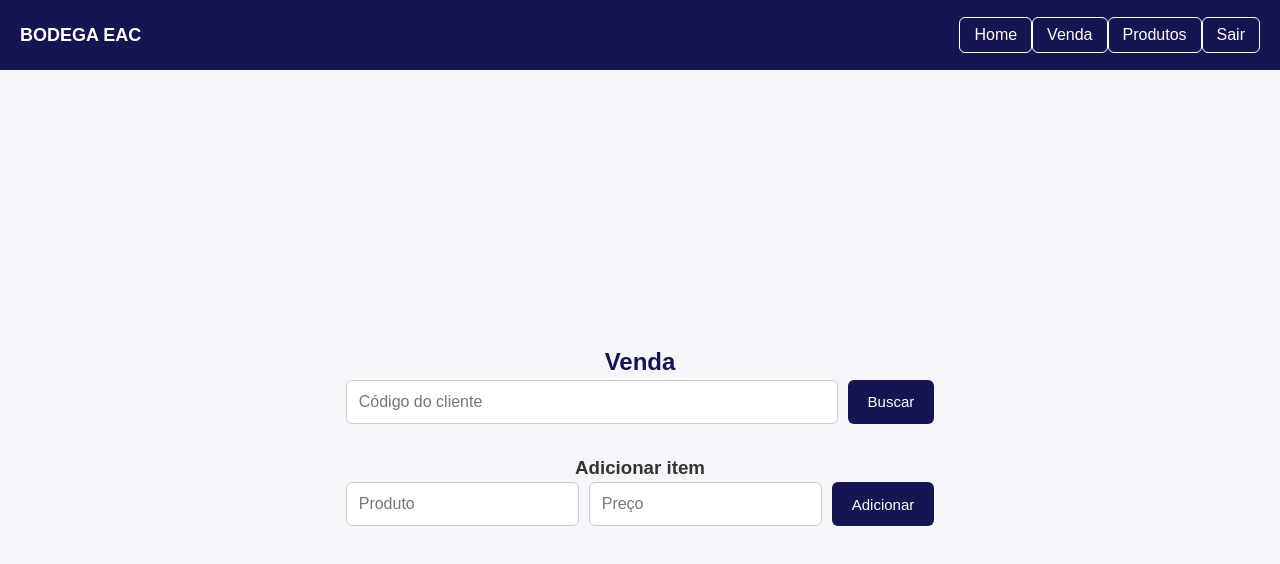
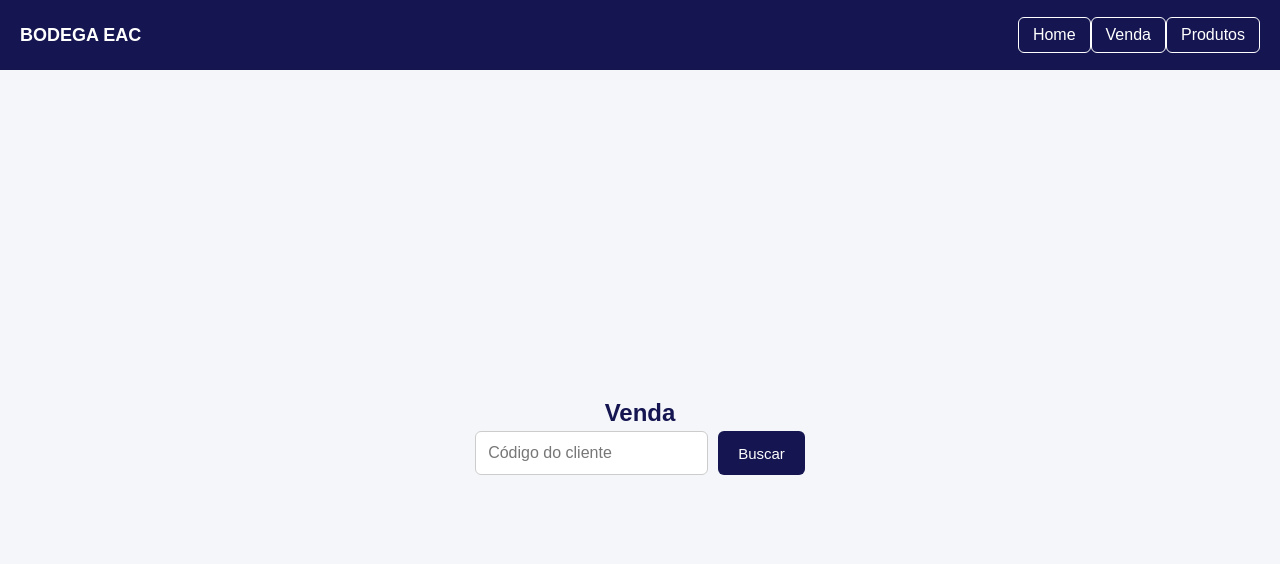
Before and after one commit to miniboxtrindade/minibox, a React (Vite) app: page /sale in a window 1280 px wide. Shown: the top 564 px of the page. Built offline with nearby package versions, Linux system fonts and the light colour scheme.

Commit message:
adição de produtos e atualização

```diff
--- a/src/sale/sale.tsx
+++ b/src/sale/sale.tsx
@@ -1,17 +1,14 @@
-import { useState } from "react";
+import { useState, useEffect } from "react";
 import { useNavigate } from "react-router-dom";
 import Cookies from "js-cookie";
 
 const API_URL = import.meta.env.VITE_API_URL;
 
-interface Item {
+interface Produto {
+  _id: string;
   nome: string;
   preco: number;
-}
-
-interface Cliente {
-  nome: string;
-  saldo: number;
+  quantidade: number;
 }
 
 export default function Sale() {
@@ -20,19 +17,15 @@ export default function Sale() {
   const token = Cookies.get("token");
 
   const [codigo, setCodigo] = useState("");
-  const [cliente, setCliente] = useState<Cliente | null>(null);
-
-  const [produto, setProduto] = useState("");
-  const [preco, setPreco] = useState("");
-  const [itens, setItens] = useState<Item[]>([]);
+  const [cliente, setCliente] = useState<any>(null);
+  const [produtos, setProdutos] = useState<Produto[]>([]);
+  const [carrinho, setCarrinho] = useState<Produto[]>([]);
 
   /* =========================
      BUSCAR CLIENTE
   ========================= */
 
   const buscarCliente = async () => {
-
-    if (!codigo) return;
 
     const response = await fetch(`${API_URL}/api/client/${codigo}`, {
       headers: { Authorization: `Bearer ${token}` }
@@ -42,6 +35,7 @@ export default function Sale() {
 
     if (response.ok) {
       setCliente(data);
+      buscarProdutos(); // 🔥 carrega produtos ao buscar cliente
     } else {
       alert("Cliente não encontrado");
       setCliente(null);
@@ -50,44 +44,50 @@ export default function Sale() {
   };
 
   /* =========================
-     ADICIONAR ITEM
+     BUSCAR PRODUTOS
   ========================= */
 
-  const adicionarItem = () => {
+  const buscarProdutos = async () => {
 
-    if (!produto || !preco) return;
+    const response = await fetch(`${API_URL}/api/product`, {
+      headers: { Authorization: `Bearer ${token}` }
+    });
 
-    setItens([...itens, {
-      nome: produto,
-      preco: Number(preco)
-    }]);
+    const data = await response.json();
 
-    setProduto("");
-    setPreco("");
+    if (response.ok) {
+      setProdutos(data);
+    }
+
   };
 
-  const removerItem = (index: number) => {
-    const novos = itens.filter((_, i) => i !== index);
-    setItens(novos);
+  /* =========================
+     CARRINHO
+  ========================= */
+
+  const adicionar = (produto: Produto) => {
+
+    setCarrinho([...carrinho, produto]);
+
   };
 
-  const total = itens.reduce((acc, i) => acc + i.preco, 0);
+  const remover = (index: number) => {
+
+    setCarrinho(carrinho.filter((_, i) => i !== index));
+
+  };
+
+  const total = carrinho.reduce((acc, item) => acc + item.preco, 0);
 
   /* =========================
-     FINALIZAR VENDA
+     FINALIZAR
   ========================= */
 
-  const finalizarCompra = async () => {
+  const finalizar = async () => {
 
-    if (!cliente) {
-      alert("Busque um cliente primeiro");
-      return;
-    }
-
-    if (!itens.length) {
-      alert("Adicione itens");
-      return;
-    }
+    const itensFormatados = carrinho.map(i => ({
+      id: i._id
+    }));
 
     const response = await fetch(`${API_URL}/api/sale`, {
       method: "POST",
@@ -96,55 +96,43 @@ export default function Sale() {
       },
       body: JSON.stringify({
         codigo: Number(codigo),
-        itens
+        itens: itensFormatados
       })
     });
 
     const data = await response.json();
 
     if (response.ok) {
-      alert("Compra realizada!");
-
-      setItens([]);
-      buscarCliente(); // atualiza saldo
+      alert("Venda concluída!");
+      setCarrinho([]);
+      buscarCliente();
+      buscarProdutos();
     } else {
       alert(data.message);
     }
 
   };
 
-  /* =========================
-     LOGOUT
-  ========================= */
-
-  const handleLogout = () => {
-    Cookies.remove("token");
-    navigate("/login");
-  };
+  /* ========================= */
 
   return (
 
     <div>
 
-      {/* NAVBAR */}
       <nav id="home-bar">
-
         <div id="brand">BODEGA EAC</div>
 
         <div id="options">
           <button onClick={() => navigate("/home")}>Home</button>
           <button onClick={() => navigate("/sale")}>Venda</button>
           <button onClick={() => navigate("/product")}>Produtos</button>
-          <button onClick={handleLogout}>Sair</button>
         </div>
-
       </nav>
 
       <div className="home-content">
 
         <h2>Venda</h2>
 
-        {/* BUSCA CLIENTE */}
         <div className="box">
 
           <input
@@ -159,55 +147,53 @@ export default function Sale() {
 
         </div>
 
-        {/* CLIENTE */}
         {cliente && (
           <div className="cliente-card">
             <h3>{cliente.nome}</h3>
-            <p>Saldo: R$ {cliente.saldo.toFixed(2)}</p>
+            <p>Saldo: R$ {cliente.saldo}</p>
           </div>
         )}
 
-        {/* ADICIONAR PRODUTO */}
-        <h3>Adicionar item</h3>
+        {/* PRODUTOS */}
+        {produtos.map((p) => (
 
-        <div className="box">
+          <div key={p._id} className="cliente-card">
 
-          <input
-            placeholder="Produto"
-            value={produto}
-            onChange={(e) => setProduto(e.target.value)}
-          />
+            <h3>{p.nome}</h3>
 
-          <input
-            placeholder="Preço"
-            value={preco}
-            onChange={(e) => setPreco(e.target.value)}
-          />
+            <p>Estoque: {p.quantidade}</p>
+            <p>R$ {p.preco}</p>
 
-          <button onClick={adicionarItem}>
-            Adicionar
-          </button>
+            <button
+              className="btn-green"
+              onClick={() => adicionar(p)}
+              disabled={p.quantidade <= 0}
+            >
+              +
+            </button>
 
-        </div>
+          </div>
 
-        {/* LISTA DE ITENS */}
-        {itens.length > 0 && (
+        ))}
+
+        {/* CARRINHO */}
+        {carrinho.length > 0 && (
 
           <div className="cliente-card">
 
             <h3>Carrinho</h3>
 
-            {itens.map((item, index) => (
-              <div key={index} style={{ display: "flex", justifyContent: "space-between" }}>
-                <span>{item.nome} - R$ {item.preco}</span>
-                <button onClick={() => removerItem(index)}>X</button>
+            {carrinho.map((item, i) => (
+              <div key={i}>
+                {item.nome} - R$ {item.preco}
+                <button onClick={() => remover(i)}>X</button>
               </div>
             ))}
 
-            <h2>Total: R$ {total.toFixed(2)}</h2>
+            <h2>Total: R$ {total}</h2>
 
-            <button className="btn-green" onClick={finalizarCompra}>
-              Finalizar Compra
+            <button className="btn-green" onClick={finalizar}>
+              Finalizar Venda
             </button>
 
           </div>
```
